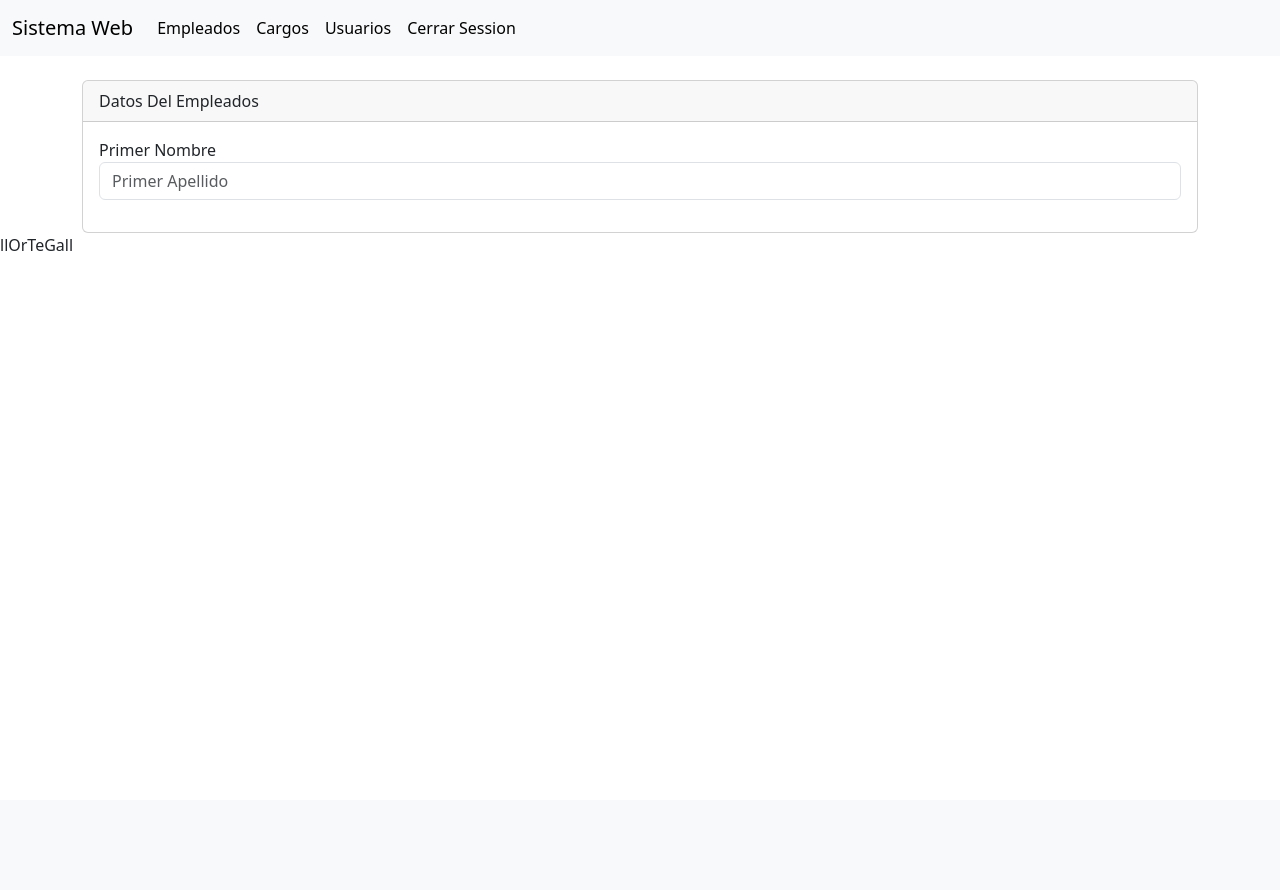
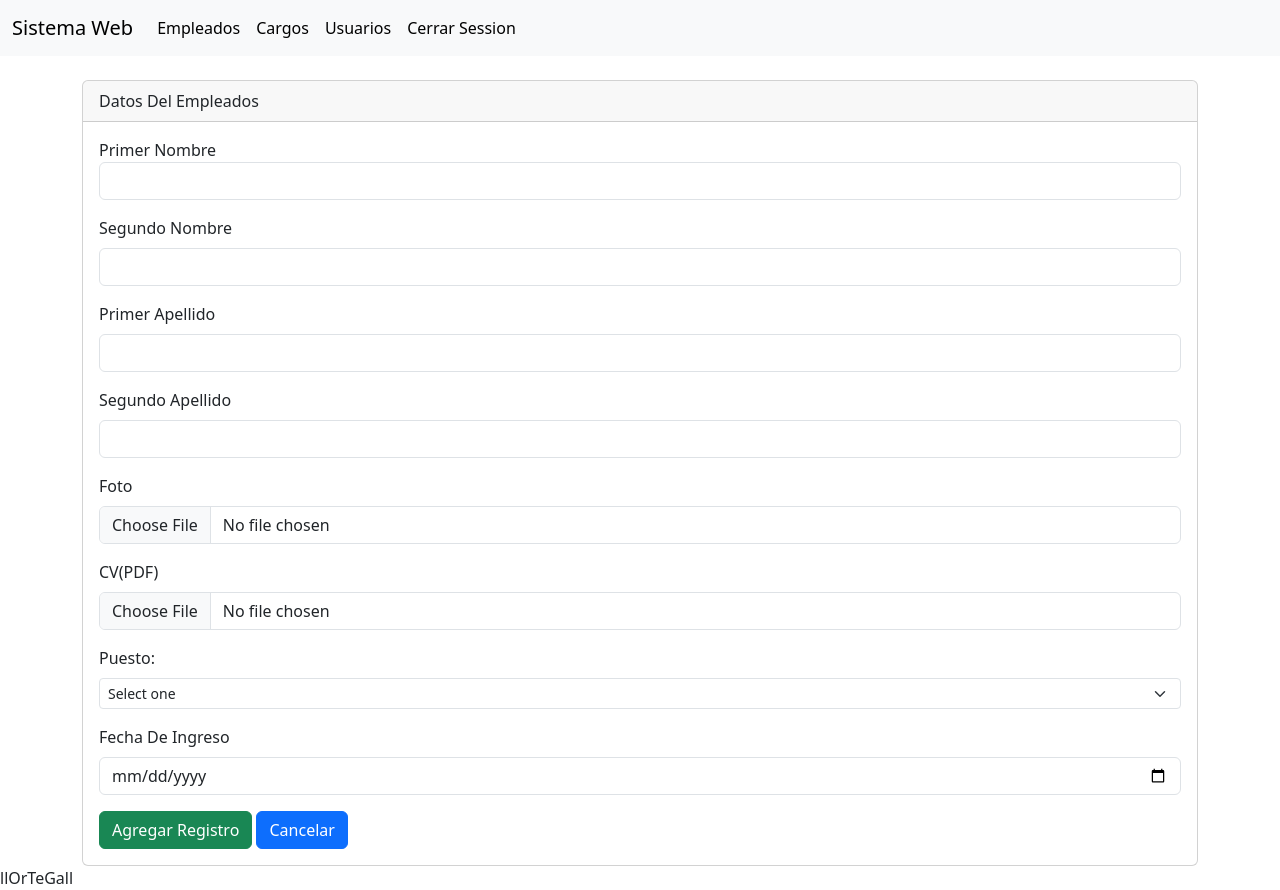
Before and after one commit to llOrtegall/next-app-ortega, a PHP site: page /app/modules/empleados/crear.php in a window 1280 px wide. Before the commit the page ends 251 px from the top, so only its background shows below. Run offline with PHP 8.4, Linux system fonts and the light colour scheme.

Commit message:
formulario terminado la maquetacion

```diff
--- a/modules/empleados/crear.php
+++ b/modules/empleados/crear.php
@@ -12,9 +12,51 @@
 
             <div class="mb-3">
                 <label" class="form-label">Primer Nombre</label>
-                    <input type="text" class="form-control" name="primernombre" id="primernombre" placeholder="Primer Apellido">
+                    <input type="text" class="form-control" name="primernombre" id="primernombre">
             </div>
 
+            <div class="mb-3">
+                <label for="segundonombre" class="form-label">Segundo Nombre</label>
+                <input type="text" class="form-control" name="segundonombre" id="segundonombre">
+            </div>
+
+            <div class="mb-3">
+                <label for="primerapellido" class="form-label">Primer Apellido</label>
+                <input type="text" class="form-control" name="primerapellido" id="primerapellido">
+            </div>
+
+            <div class="mb-3">
+                <label for="segundoapellido" class="form-label">Segundo Apellido</label>
+                <input type="text" class="form-control" name="segundoapellido" id="segundoapellido">
+            </div>
+
+            <div class="mb-3">
+                <label for="" class="form-label">Foto</label>
+                <input type="file" class="form-control" name="" id="">
+            </div>
+
+            <div class="mb-3">
+                <label for="" class="form-label">CV(PDF)</label>
+                <input type="file" class="form-control" name="" id="">
+            </div>
+
+            <div class="mb-3">
+                <label for="idpuesto" class="form-label">Puesto:</label>
+                <select class="form-select form-select-sm" name="idpuesto" id="idpuesto">
+                    <option selected>Select one</option>
+                    <option value="">New Delhi</option>
+                    <option value="">Istanbul</option>
+                    <option value="">Jakarta</option>
+                </select>
+            </div>
+
+            <div class="mb-3">
+                <label for="fechaingreso" class="form-label">Fecha De Ingreso</label>
+                <input type="date" class="form-control" name="fechaingreso" id="fechaingreso">
+            </div>
+
+            <button type="submit" class="btn btn-success">Agregar Registro</button>
+            <a name="" id="" class="btn btn-primary" href="index.php" role="button">Cancelar</a>
         </form>
     </div>
 </div>
```
